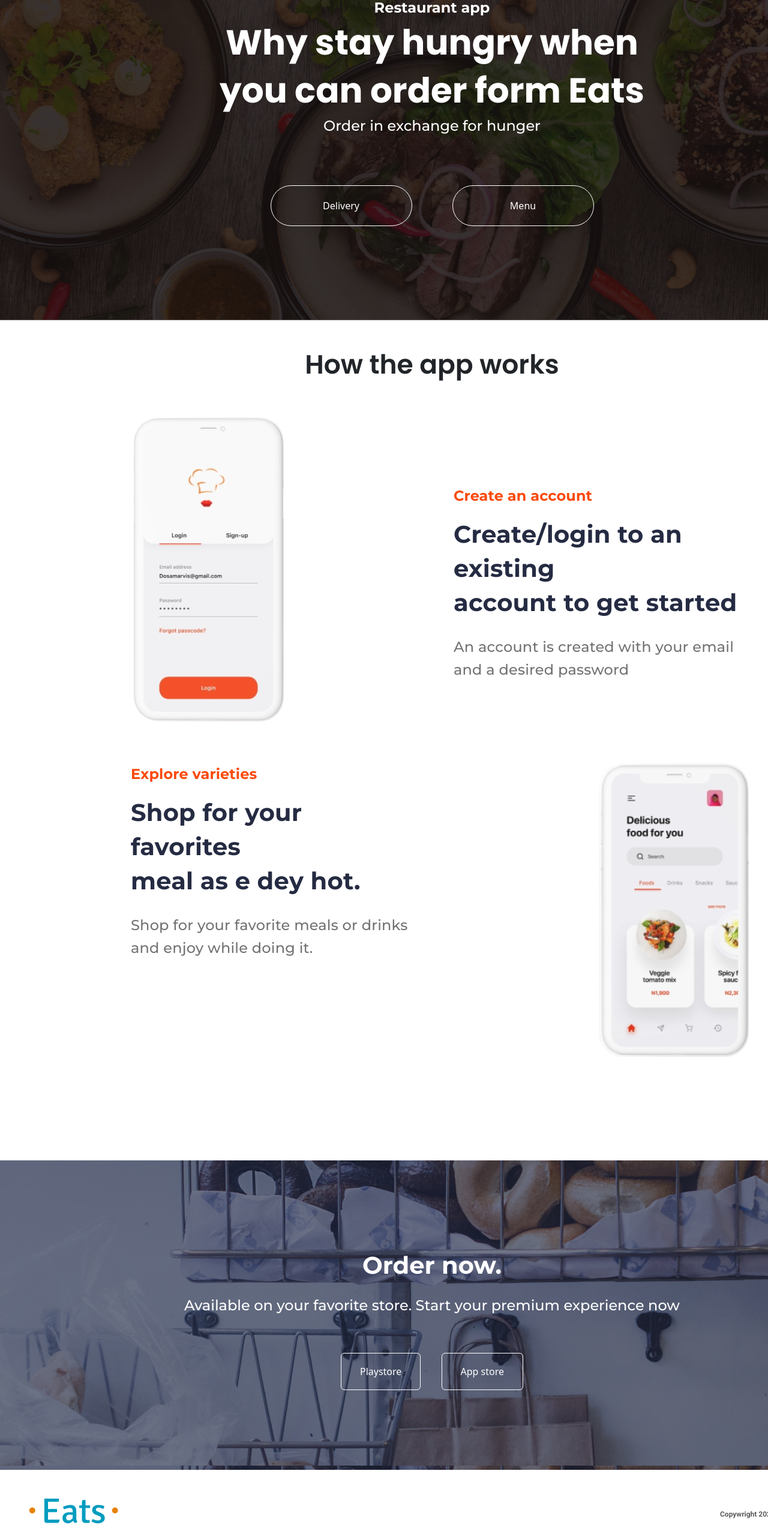
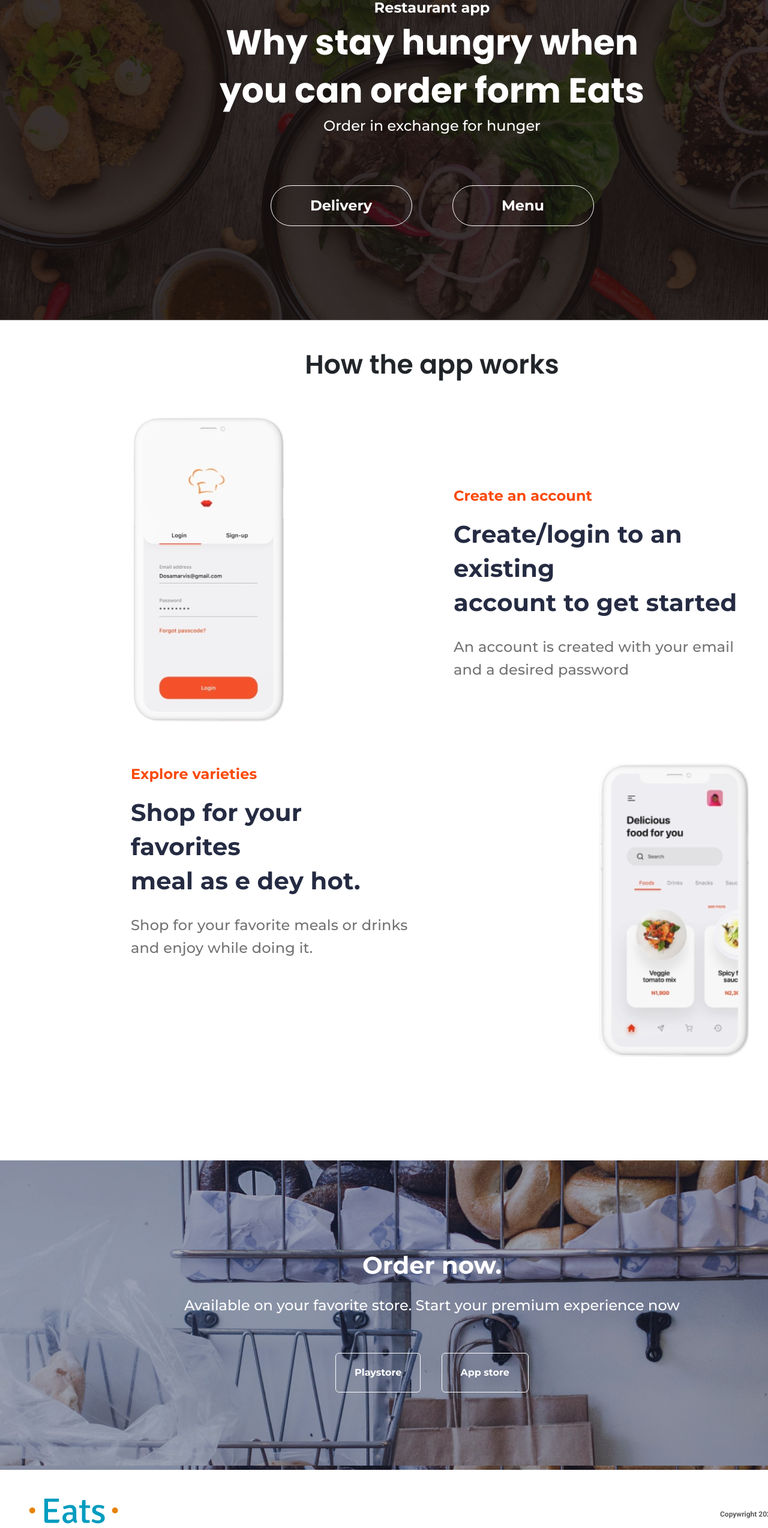
Before and after one commit to Nazarchikk/maket-b, a plain HTML site: page index.html in a window 1280 px wide. Shown: the part 240-2788 px from the top of the page at 60% size. Drawn offline with nearby package versions, Linux system fonts and the light colour scheme.

Commit message:
redaction code

```diff
--- a/style.css
+++ b/style.css
@@ -58,6 +58,11 @@
     height: 68px;
     background-color: transparent;
     border-color: white;
+    font-family: 'Montserrat';
+    font-style: normal;
+    font-weight: 700;
+    font-size: 24px;
+    line-height: 36px;
 }
 .b:last-child{
     margin-right: 0px;
@@ -150,7 +155,7 @@
 }
 .last-div{
     margin-top: 172px;
-    background: linear-gradient(0deg, rgba(37, 43, 66, 0.4), rgba(37, 43, 66, 0.4)), url(./img/Rectangle\ 47.png);
+    background: url(./img/Rectangle\ 47.png);
     height: 516px;
     padding-top: 146px;
 }
@@ -174,6 +179,11 @@
     border-color: white;
     padding: 18px 31px;
     margin-right: 30px;
+    font-family: 'Montserrat';
+    font-style: normal;
+    font-weight: 700;
+    font-size: 16px;
+    line-height: 28px;
 }
 .last-b:last-child{
     margin-right: 0px;
```
